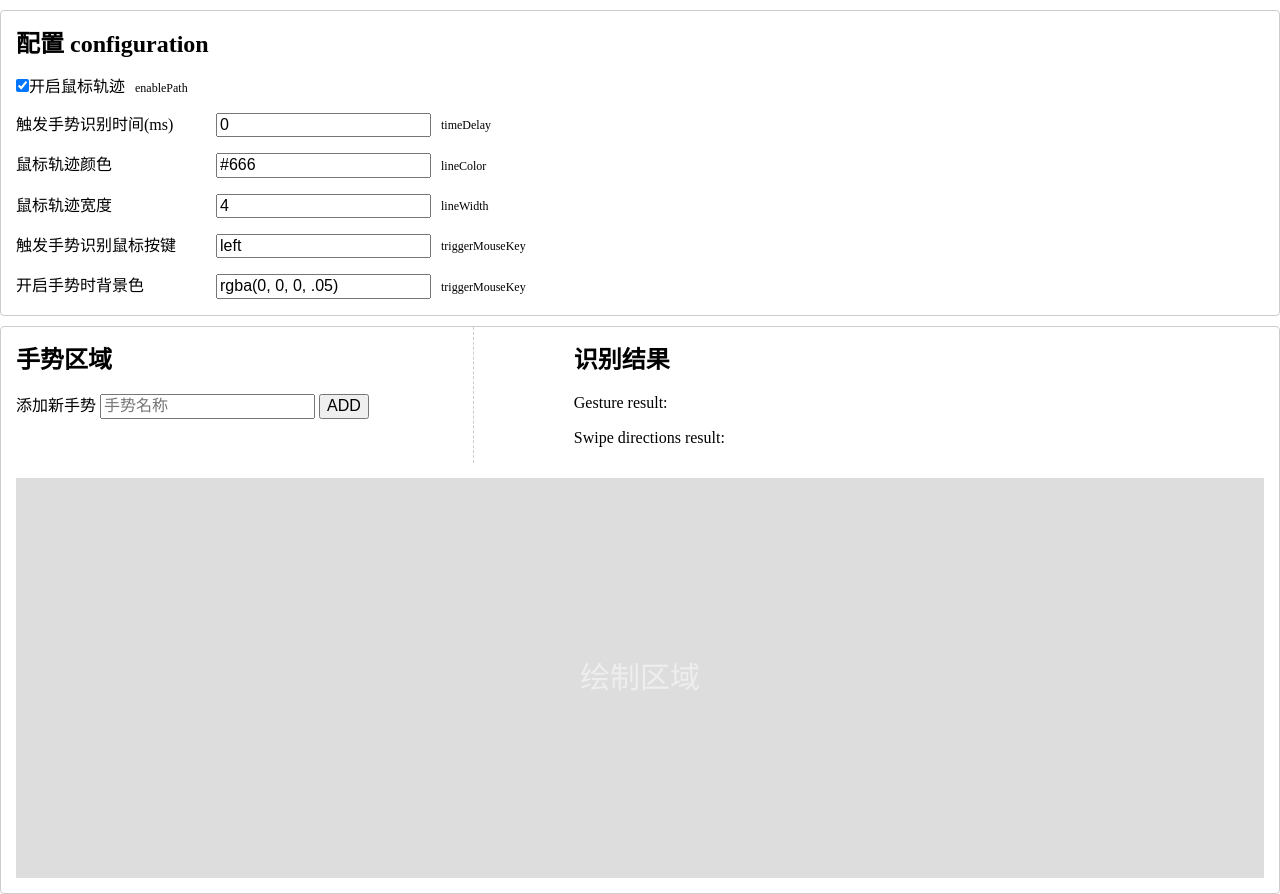
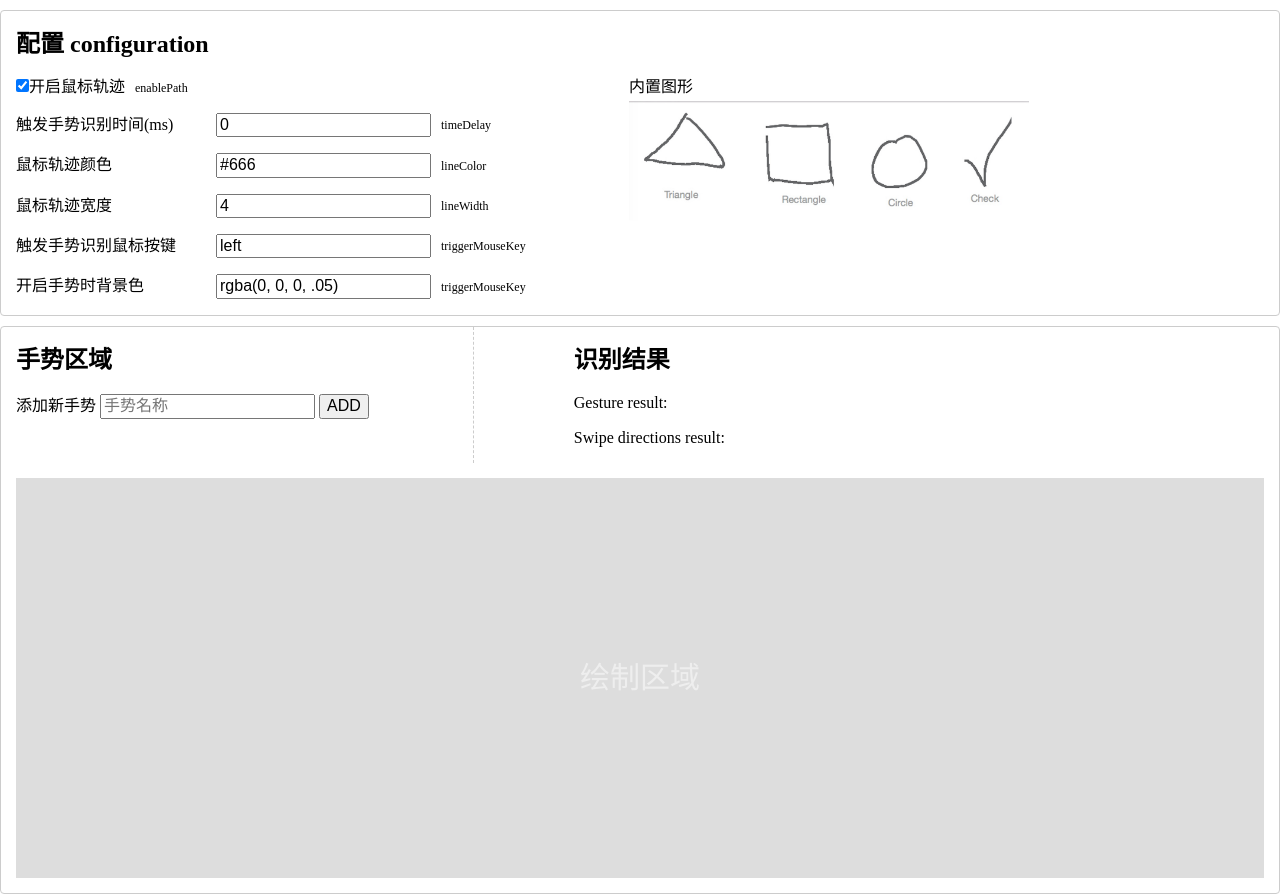
Before and after one commit to ElemeFE/smart-gesture, a website built with webpack: page index.html in a window 1280 px wide. Built offline with nearby package versions, Linux system fonts and the light colour scheme.

Commit message:
add build in image

```diff
--- a/index.html
+++ b/index.html
@@ -5,6 +5,10 @@
   <title>Smart Gesture DEMO</title>
 </head>
 <style>
+  .configure {
+    position: relative;
+  }
+
   .configure,
   .recognize {
     border: 1px solid #ccc;
@@ -52,6 +56,24 @@
     left: 50%;
     transform: translate(-50%, -50%);
   }
+
+  img {
+    width: 100%;
+  }
+
+  .build-in {
+    position: absolute;
+    width: 400px;
+    right: 250px;
+    top: 50%;
+    transform: translateY(-50%);
+  }
+
+  .build-in:before {
+    content: '内置图形';
+    position: absolute;
+    margin-top: -1.4em;
+  }
 </style>
 <body>
   <div class="configure">
@@ -78,6 +100,7 @@
       type="text"
       value="rgba(0, 0, 0, .05)"
       onchange="renewGesture()"><span class="option-tip">triggerMouseKey</span></p>
+    <div class="build-in"><img src="./images/demo.png" alt=""></div>
   </div>
   <div class="recognize">
     <div class="add">
```
